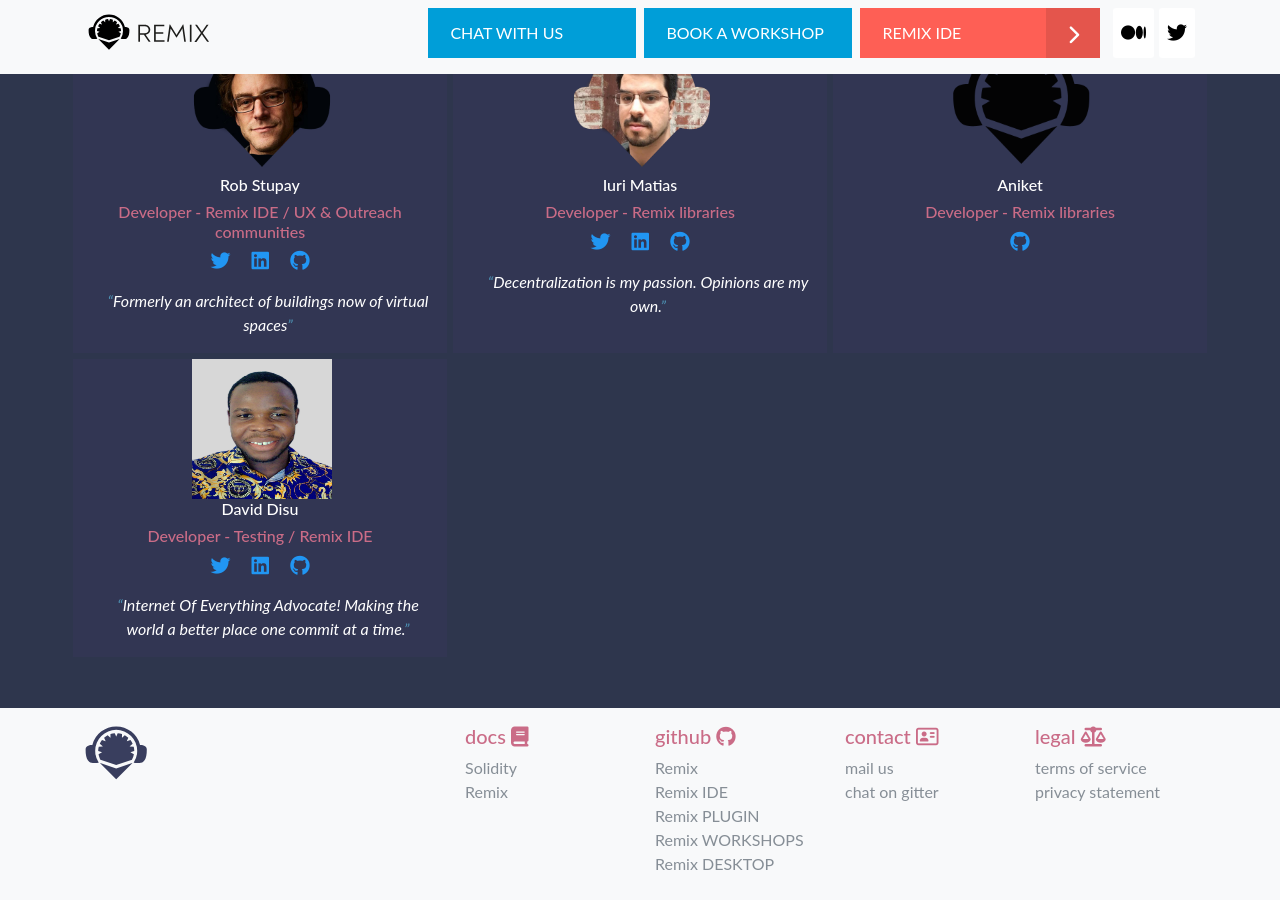
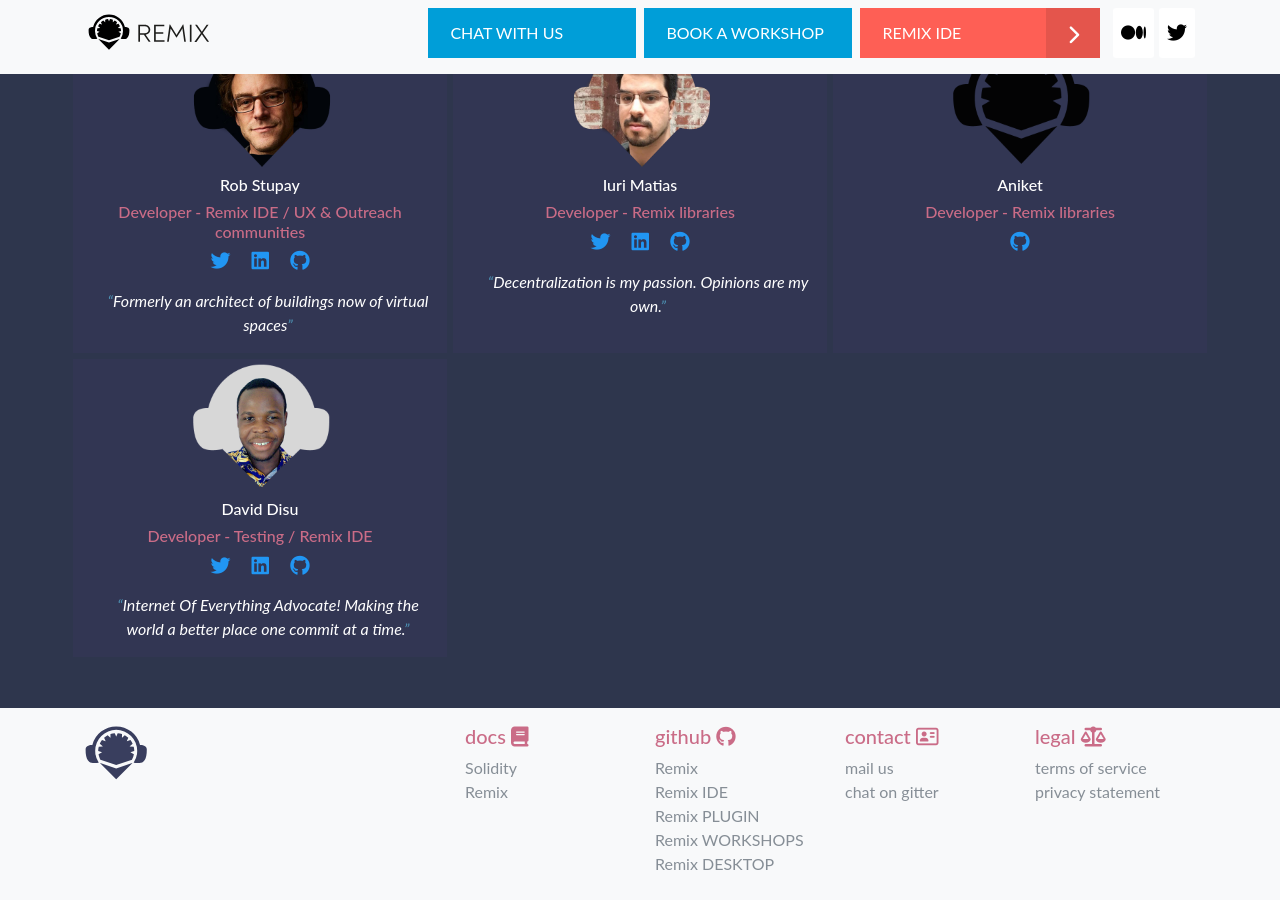
Before and after one commit to ethereum/remix-website, a Jekyll site: the page built from index.html, in a window 1280 px wide and 900 px high, scrolled down 3564 px. Built offline with Jekyll 4.4.1, drawn with Linux system fonts in a browser that asks for light colours; nearby versions of some CDN libraries.

Commit message:
Avatar image

```diff
--- a/_data/team.yml
+++ b/_data/team.yml
@@ -47,4 +47,4 @@
     github: https://github.com/ioedeveloper
     twitter: https://twitter.com/ioedeveloper
     linkedin: https://www.linkedin.com/in/ioedeveloper/
-    img: /assets/imgs/team/david.jpg
+    img: /assets/imgs/team/david_avatar.png
```
Also changed, not shown: assets/imgs/team/david_avatar.png (added).
